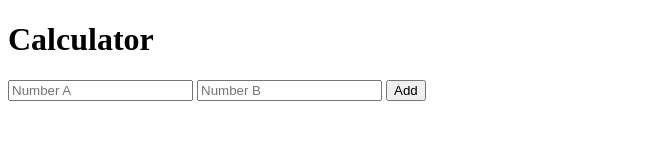
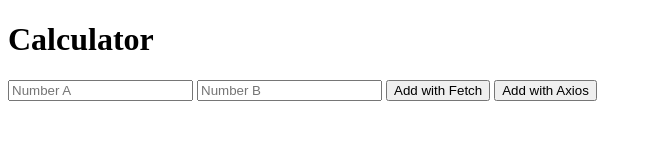
Before and after one commit to karixhma12/movie-reviews, a website: page public/index.html in a window 1280 px wide. Shown: the whole page, without its empty margins (0-652 px from the left). Drawn offline with nearby package versions, Linux system fonts and the light colour scheme.

Commit message:
step9b: axios - added axios button to frontend

```diff
--- a/public/index.html
+++ b/public/index.html
@@ -2,25 +2,35 @@
 <html>
     <head>
         <title> Movie Reviews </title>
+        <script src = "https://cdnjs.cloudflare.com/ajax/libs/axios/1.7.6/axios.min.js"></script>
     </head>
     <body>
         <h1> Calculator </h1>
 
         <input id="a" placeholder="Number A" type="number">
         <input id="b" placeholder="Number B" type="number">
-        <button onclick="calculate()"> Add </button>
+        <button onclick="calculateFetch()"> Add with Fetch </button>
+        <button onclick="calculateAxios()"> Add with Axios </button>
         <p id="result"></p>
 
         <script>
-            async function calculate(){
+            async function calculateFetch(){
                 const a = document.getElementById("a").value;
                 const b = document.getElementById("b").value;
 
-                const res = await fetch(`/sum?a=${a}&b=${b}`);
+             const res = await fetch(`/sum?a=${a}&b=${b}`);
                 const json = await res.json();
 
                 document.getElementById("result").innerHTML = "Answer : " + json.sum;
             }
+
+            async function calculateAxios(){
+                const a = document.getElementById("a").value;
+                const b = document.getElementById("b").value;
+                const res = await axios.get(`/sum?a=${a}&b=${b}`);
+
+                document.getElementById("result").innerHTML = "Answer : " + res.data.sum;
+            }
         </script>
     </body>
 </html>
```
